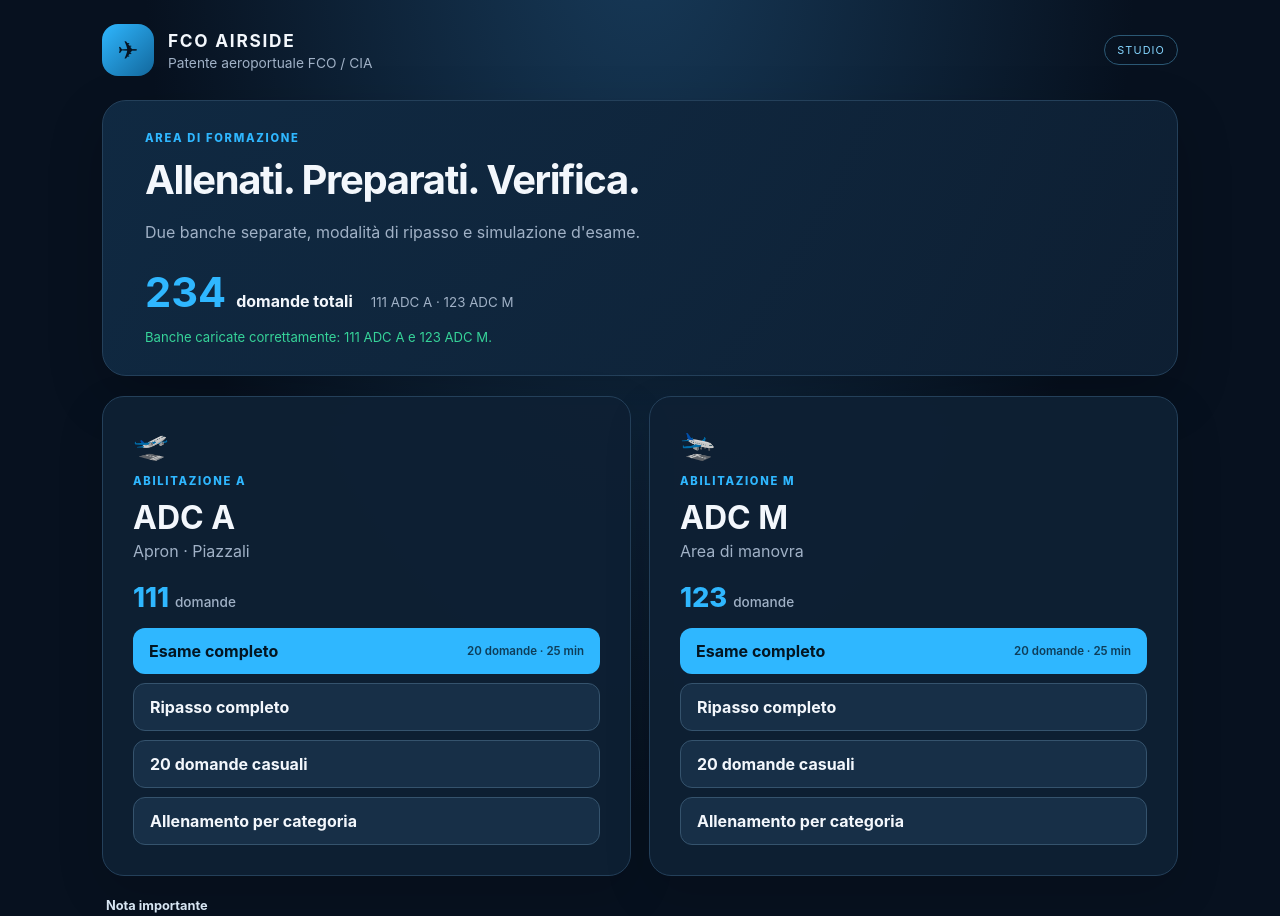
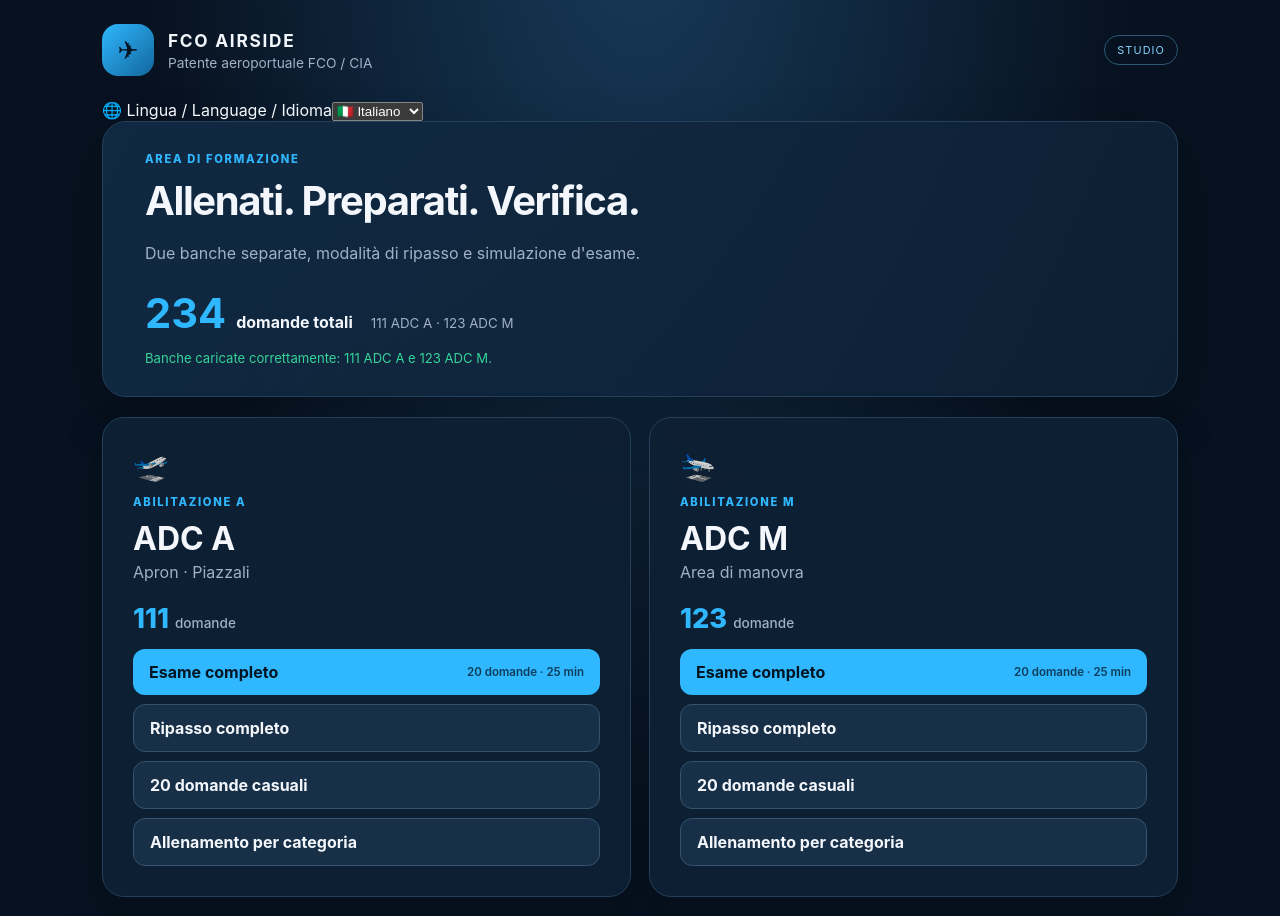
Before and after one commit to mauriziopaladini-netizen/fco-airside-quiz, a plain HTML site: page docs/index.html in a window 1280 px wide. Shown: the top 916 px of the page. Drawn offline with Linux system fonts and the light colour scheme.

Commit message:
Add Italian English Spanish language selector

```diff
--- a/docs/index.html
+++ b/docs/index.html
@@ -12,6 +12,7 @@
     <span class="version">STUDIO</span>
   </header>
   <main id="app">
+        <label class="language-control" for="languageSelect"><span>🌐 Lingua / Language / Idioma</span><select id="languageSelect" aria-label="Language"><option value="it">🇮🇹 Italiano</option><option value="en">🇬🇧 English</option><option value="es">🇪🇸 Español</option></select></label>
     <section class="hero">
       <p class="eyebrow">AREA DI FORMAZIONE</p>
       <h2>Allenati. Preparati. Verifica.</h2>
```
